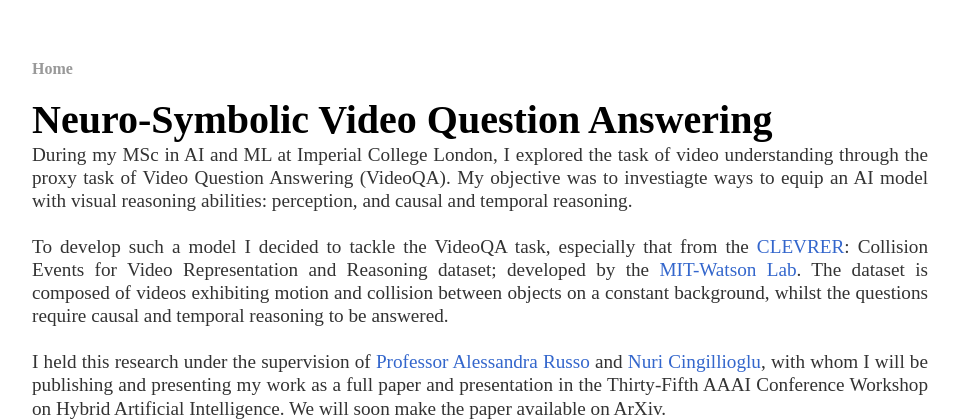
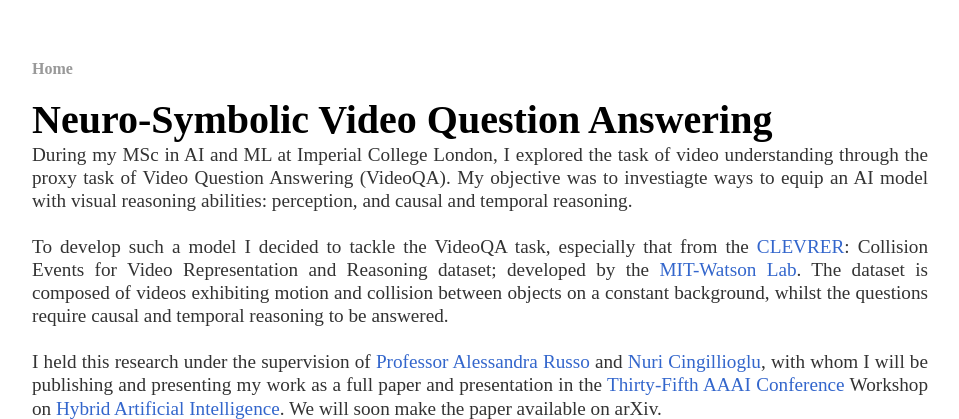
Before and after one commit to Theosau/TheosauOld.github.io, a Jekyll site: the page built from ai_research/neurosymbolic_vqa.html, in a window 1280 px wide and 900 px high, cut to the strip 0-419 px from the top of the window. Shown: the whole strip, without its empty margins (160-1119 px from the left). Built offline with Jekyll 4.4.1, drawn with Linux system fonts in a browser that asks for light colours; part of the change alters nothing that is shown.

```diff
--- a/ai_research/neurosymbolic_vqa.html
+++ b/ai_research/neurosymbolic_vqa.html
@@ -37,11 +37,12 @@ title: Neuro-Symbolic Video Question Answering
         motion and collision between objects on a constant background, whilst
         the questions require causal and temporal reasoning to be answered. <br>
         <br>
-        I held this research under the supervision of <a href="https://wp.doc.ic.ac.uk/arusso/">
-        Professor Alessandra Russo</a> and <a href="https://www.doc.ic.ac.uk/~nuric/pages/research.html">
+        I held this research under the supervision of <a href="https://wp.doc.ic.ac.uk/arusso/" target="_blank">
+        Professor Alessandra Russo</a> and <a href="https://www.doc.ic.ac.uk/~nuric/pages/research.html" target="_blank">
         Nuri Cingillioglu</a>, with whom I will be publishing and presenting my work
-        as a full paper and presentation in the Thirty-Fifth AAAI Conference Workshop on Hybrid
-        Artificial Intelligence. We will soon make the paper available on ArXiv. <br><br>
+        as a full paper and presentation in the <a href="https://aaai.org/Conferences/AAAI-21/ws21workshops/" target="_blank">
+        Thirty-Fifth AAAI Conference</a> Workshop on <a href="https://sites.google.com/view/aaai2021workshop/home" target="_blank">
+        Hybrid Artificial Intelligence</a>. We will soon make the paper available on arXiv. <br><br>
       </p>
     <p>
       <img src="/gifs/svp_video_9000_description_6.gif" class="center">
```
